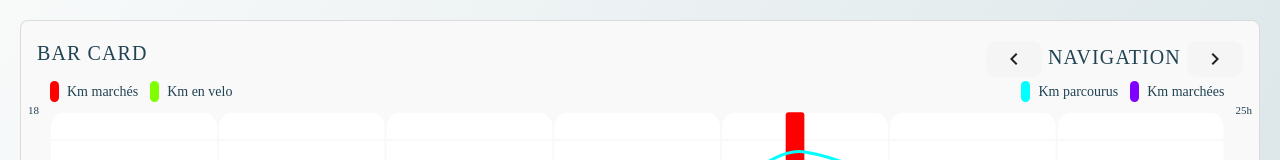
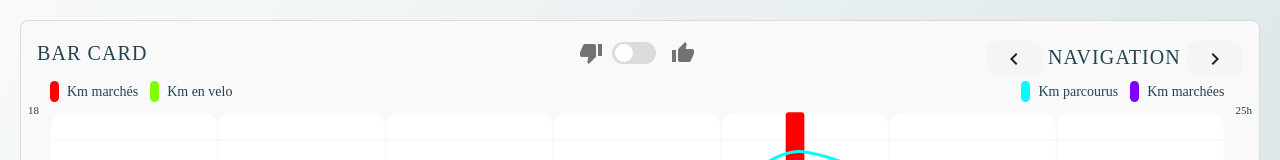
Before and after one commit to spinalcom/spinal-components, a Vue app: page / in a window 1280 px wide. Shown: the top 160 px of the page. Built offline with nearby package versions, Linux system fonts and the light colour scheme; a web font is replaced by a local one.

Commit message:
switch on bar

```diff
--- a/src/App.vue
+++ b/src/App.vue
@@ -10,6 +10,7 @@
         :datasets="barDatas"
         :line-datasets="barLineDatas"
         nav-enabled
+        switch-enabled
         nav-text="navigation"
         :units="{ line: 'h' }"
       ></bar-card>
--- a/src/components/BarCard.vue
+++ b/src/components/BarCard.vue
@@ -9,6 +9,24 @@
       class="card-title pa-3 text-uppercase justify-space-between"
     >
       <p>{{ title }}</p>
+      <div
+        class="d-flex align-center ml-n6"
+        style="position: absolute; right: calc(50% - 55px)"
+      >
+        <div v-if="switchEnabled" class="d-flex flex-row justify-space-between">
+          <v-icon icon class="pr-3" size="default">{{
+            switchFalseIcon
+          }}</v-icon>
+          <v-switch
+            :value="switchValue"
+            @click="switchClicked()"
+            inset
+            color="blue-grey"
+            dense
+          />
+          <v-icon icon size="default">{{ switchTrueIcon }}</v-icon>
+        </div>
+      </div>
       <div v-if="navEnabled" style="height: 40px">
         <v-btn
           @click="$emit('nav', -1)"
@@ -98,6 +116,22 @@ export default {
     navText: {
       type: String,
       default: "",
+    },
+    switchEnabled: {
+      type: Boolean,
+      default: false,
+    },
+    switchValue: {
+      type: Boolean,
+      default: false,
+    },
+    switchFalseIcon: {
+      type: String,
+      default: "mdi-thumb-down",
+    },
+    switchTrueIcon: {
+      type: String,
+      default: "mdi-thumb-up",
     },
 
     step: {
@@ -291,6 +325,12 @@ export default {
     },
   },
 
+  methods: {
+    switchClicked() {
+      this.$emit("update:switchValue", !this.switchValue);
+    },
+  },
+
   created() {
     const radius = 4;
     const borderRadius = {
```
Also changed, not shown: 7 other files (tests, documents, lock files or other folders).
